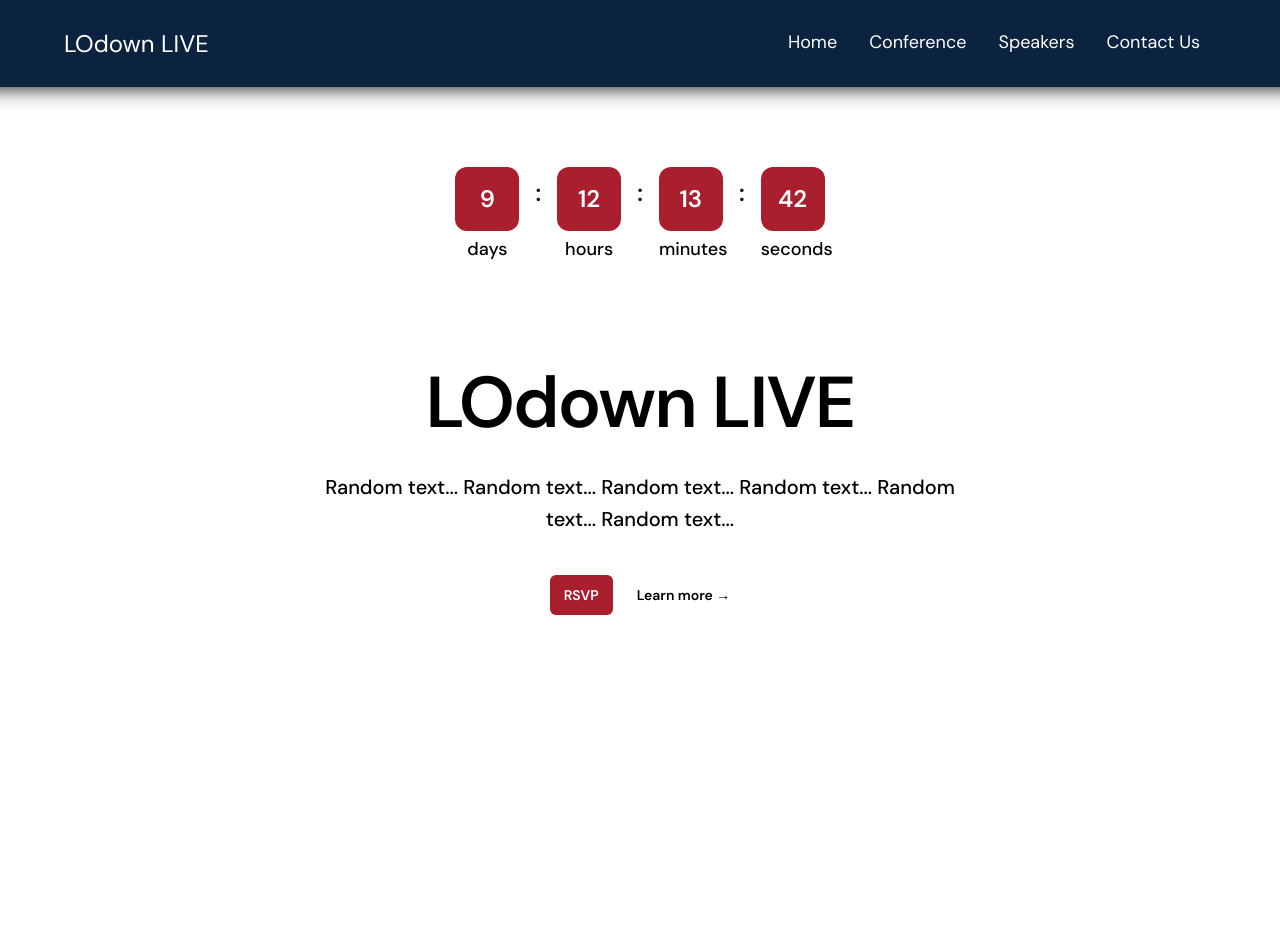
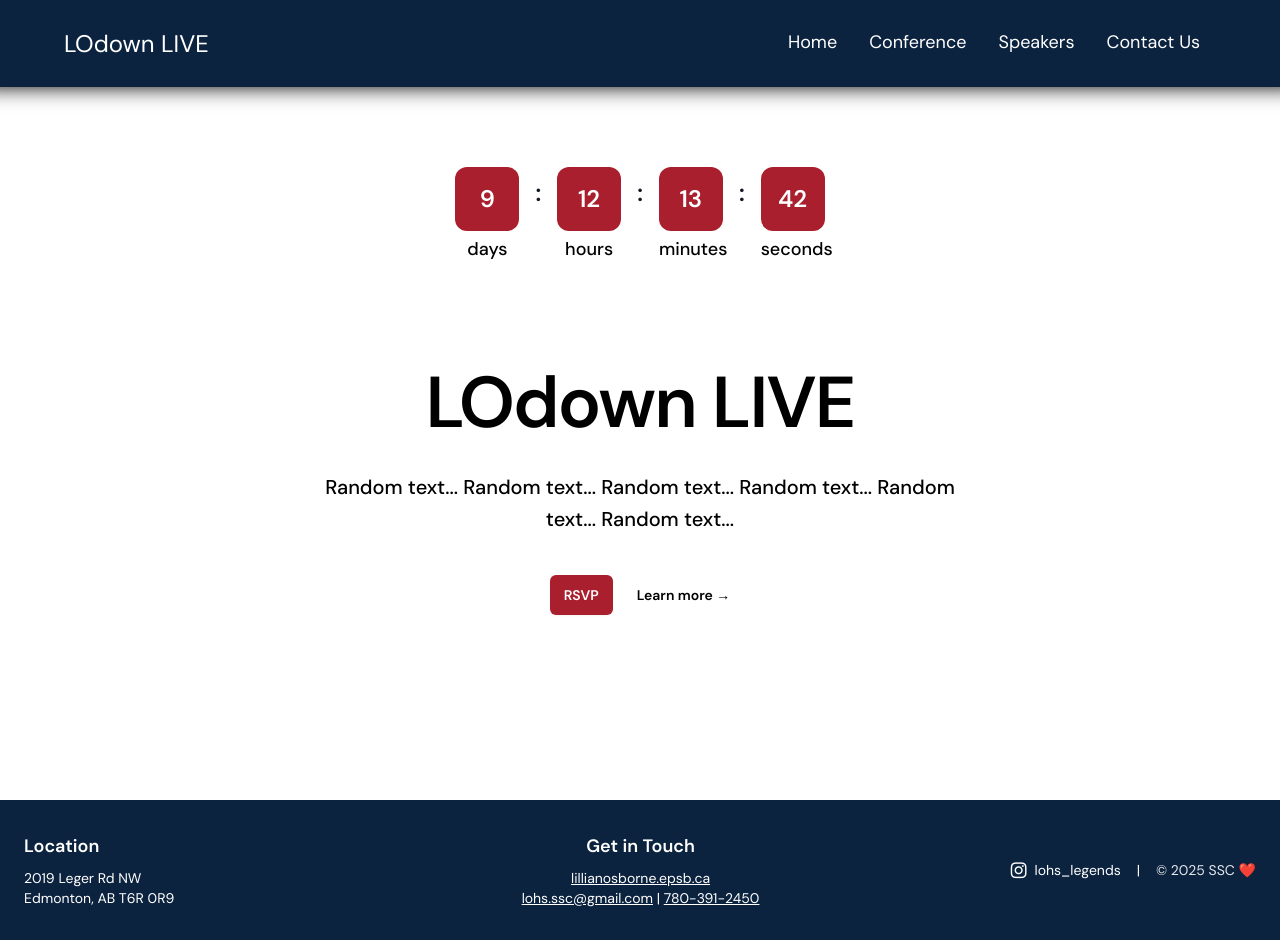
Before and after one commit to br-iscool/lodown-live2024, a website: page src/index.html in a window 1280 px wide. Before the commit the page ends 839 px from the top, so only its background shows below. Drawn offline with nearby package versions, Linux system fonts and the light colour scheme.

Commit message:
feat: added footer and calculate viewport

```diff
--- a/src/index.html
+++ b/src/index.html
@@ -1,5 +1,7 @@
 <!--
 TODO:
+- Remove unused tailwind classes from footer
+- Code for mobile
 - Style the timer and the hero section
 - Finish the hero section and improve timer section
 - Add media
@@ -14,6 +16,8 @@ TODO:
     <meta name="viewport" content="width=device-width, initial-scale=1.0">
 
     <link href = "style.css" rel="stylesheet">
+    <!-- FontAwesome -->
+    <link rel = "stylesheet" href = "https://cdnjs.cloudflare.com/ajax/libs/font-awesome/6.5.2/css/all.min.css">
 
     <!-- Tailwind CSS -->
     <script src="https://cdn.tailwindcss.com"></script>
@@ -22,7 +26,8 @@ TODO:
     <title>LOdown LIVE</title>
 </head>
 
-<body>
+
+<!-- Header section -->
 <header class="lg:px-16 px-4 flex flex-wrap items-center py-3" style="background-color: #0C233F">
     <div class="flex-1 flex justify-between items-center">
         <a href="#" class="text-2xl text-white">LOdown LIVE</a>
@@ -41,6 +46,8 @@ TODO:
 </header>
 
 
+<body>
+    <!-- Countdown section -->
     <div class="flex items-start justify-center w-full gap-4 absolute mt-20">
         <div class="w-16">
             <div class="bg-[#AA1F2E] py-4 rounded-xl overflow-hidden">
@@ -82,8 +89,8 @@ TODO:
         </div>
     </div>
 
-
-    <div class="relative px-6 pt-14 lg:px-8">
+    <!-- Hero section -->
+    <div class="hero relative px-6 pt-14 lg:px-8">
         <div class="mx-auto max-w-2xl py-32 sm:py-48 lg:py-56">
             <div class="text-center">
                 <h1 class="text-5xl font-semibold tracking-tight text-black sm:text-7xl">LOdown LIVE</h1>
@@ -96,6 +103,52 @@ TODO:
         </div>
     </div>
 </body>
+
+<!-- Footer section -->
+<footer class="bg-[#0C233F] text-white py-8">
+    <div class="max-w-7xl mx-auto flex flex-wrap justify-between items-center px-6 gap-8">
+
+        <!-- Location section -->
+        <div class="text-sm">
+            <h3 class="text-lg font-semibold mb-2">Location</h3>
+
+            <div class="group relative">
+                <a href="https://maps.app.goo.gl/c2qkLpWa9PBvb5L7A" target="_blank" class="block">
+                    2019 Leger Rd NW
+                </a>
+                <a href="https://maps.app.goo.gl/c2qkLpWa9PBvb5L7A" target="_blank" class="block">
+                    Edmonton, AB T6R 0R9
+                </a>
+
+                <!-- Google maps tooltip -->
+                <span class="absolute top-1/2 -translate-y-1/2 translate-x-40 px-3 py-2 text-xs bg-black text-white rounded opacity-0 group-hover:opacity-100 transition-opacity">
+                    Open in Google Maps
+                </span>
+            </div>
+        </div>
+
+        <!-- Get in touch section -->
+        <div class="text-sm text-center pl-24">
+            <h3 class="text-lg font-semibold mb-2">Get in Touch</h3>
+            <a href="https://lillianosborne.epsb.ca/" target="_blank" class="hover:text-[#AA1F2E] underline">lillianosborne.epsb.ca</a>
+            <p>
+                <a href="mailto:lohs.ssc@gmail.com" class="hover:text-[#AA1F2E] underline">lohs.ssc@gmail.com</a>
+                <span>|</span>
+                <a href="tel:7803912450" class="hover:text-[#AA1F2E] underline">780-391-2450</a>
+            </p>
+        </div>
+
+        <!-- Instagram and copyright section -->
+        <div class="text-sm text-center md:text-right flex flex-col md:flex-row items-center gap-4">
+            <a href="https://www.instagram.com/lohs_legends" target="_blank" class="inline-flex items-center gap-2 hover:text-[#AA1F2E]">
+                <i class="fa-brands fa-instagram text-lg pt-0.5"></i> lohs_legends
+            </a>
+            <p class="hidden md:block">|</p>
+            <p class="text-gray-200">© 2025 SSC ❤️</p>
+        </div>
+    </div>
+</footer>
+
 
 <script>
     function countdown() {
@@ -136,4 +189,21 @@ TODO:
     document.addEventListener('DOMContentLoaded', countdown);
 </script>
 
+
+<script>
+    function get_height() {
+        const header = document.querySelector('header');
+        const hero = document.querySelector('.hero');
+
+        const viewport = window.innerHeight;
+        const header_height = header.offsetHeight;
+        const heroHeight = viewport - header_height;
+
+        hero.style.height = `${heroHeight}px`;
+    }
+
+    window.addEventListener('load', get_height);
+    window.addEventListener('resize', get_height);
+</script>
+
 </html>
```
Lines whose indentation alone changed are shown as unchanged.
